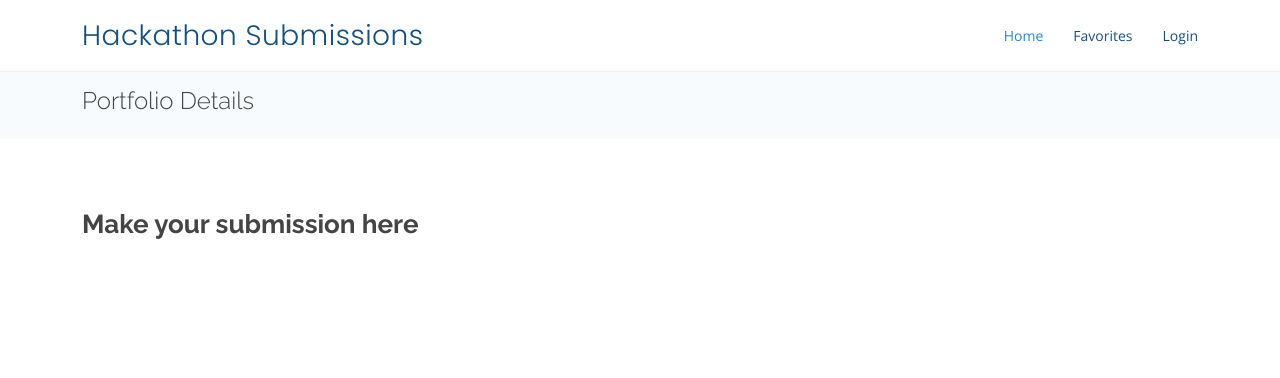
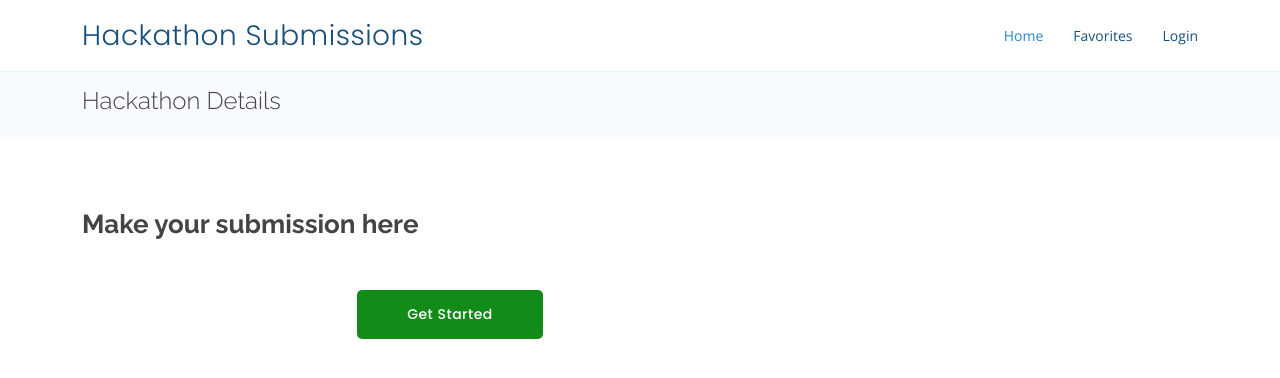
Before and after one commit to NamikazeAsh/Hackathon-Submission-System, a Django app: page /hackathonDetail/1 in a window 1280 px wide. Shown: the top 378 px of the page. Run offline with Django 4.2, Linux system fonts and the light colour scheme; data that the repository does not hold is empty; some libraries are stand-ins or nearby versions.

Commit message:
stock images added, stuff done

```diff
--- a/HackathonApp/templates/hackathonDetail.html
+++ b/HackathonApp/templates/hackathonDetail.html
@@ -24,6 +24,22 @@
   <link href="{% static 'css/style.css' %}" rel="stylesheet">
 
 </head>
+
+<style>
+  .btn-get-started {
+    font-family: "Poppins", sans-serif;
+    font-weight: 500;
+    font-size: 14px;
+    letter-spacing: 0.5px;
+    display: inline-block;
+    padding: 14px 50px;
+    border-radius: 5px;
+    transition: 0.5s;
+    margin-top: 30px;
+    color: #fff;
+    background: #138B19;
+  }
+</style>
 
 <body>
 
@@ -55,7 +71,7 @@
       <div class="container">
 
         <div class="d-flex justify-content-between align-items-center">
-          <h2>Portfolio Details</h2>
+          <h2>Hackathon Details</h2>
         </div>
 
       </div>
@@ -84,7 +100,8 @@
 
           <div class="col-lg-4">
             <div class="portfolio-info">
-              <h3>Hackathon Information</h3>
+              <h3><img src = {% static 'icons/star.svg' %}><br><br>Hackathon Information</h3>
+
 
               <ul>
                 <li><strong>Hackathon</strong>: {{hackathon.title}}</li>
@@ -97,9 +114,9 @@
             </div>
             <div class="portfolio-description">
               <h2>Make your submission here</h2>
-              <p>
-
-              </p>
+                <div class="text-center">
+                  <a href="#" class="btn-get-started scrollto">Get Started</a>
+                </div>
             </div>
           </div>
 
@@ -113,16 +130,16 @@
   <a href="#" class="back-to-top d-flex align-items-center justify-content-center"><i class="bi bi-arrow-up-short"></i></a>
 
   <!-- Vendor JS Files -->
-  <script src="{% static 'vendor/purecounter/purecounter_vanilla.js' %}"></script>
+  <!-- <script src="{% static 'vendor/purecounter/purecounter_vanilla.js' %}"></script>
   <script src="{% static 'vendor/aos/aos.js' %}"></script>
   <script src="{% static 'vendor/bootstrap/js/bootstrap.bundle.min.js' %}"></script>
   <script src="{% static 'vendor/glightbox/js/glightbox.min.js' %}"></script>
   <script src="{% static 'vendor/isotope-layout/isotope.pkgd.min.js' %}"></script>
   <script src="{% static 'vendor/swiper/swiper-bundle.min.js' %}"></script>
-  <script src="{% static 'vendor/php-email-form/validate.js' %}"></script>
+  <script src="{% static 'vendor/php-email-form/validate.js' %}"></script> -->
 
   <!-- Template Main JS File -->
-  <script src="{% static 'js/main.js' %}"></script>
+  <!-- <script src="{% static 'js/main.js' %}"></script> -->
 
 </body>
 
```
Also changed, not shown: static/Samples/1.jpg (added), static/Samples/3.jpg (added), static/Samples/4.jpg (added), static/icons/star.svg (added), 1 other file.
